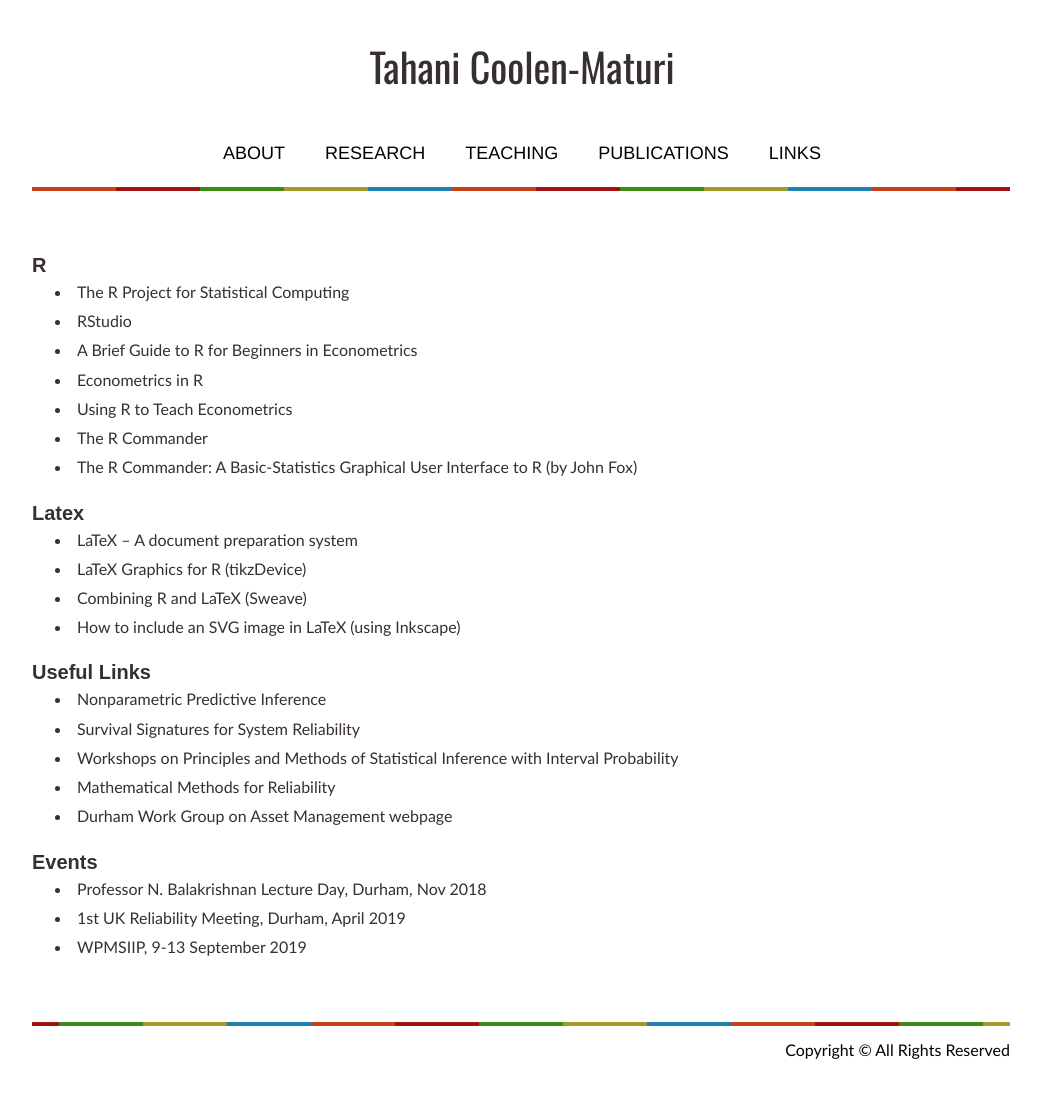
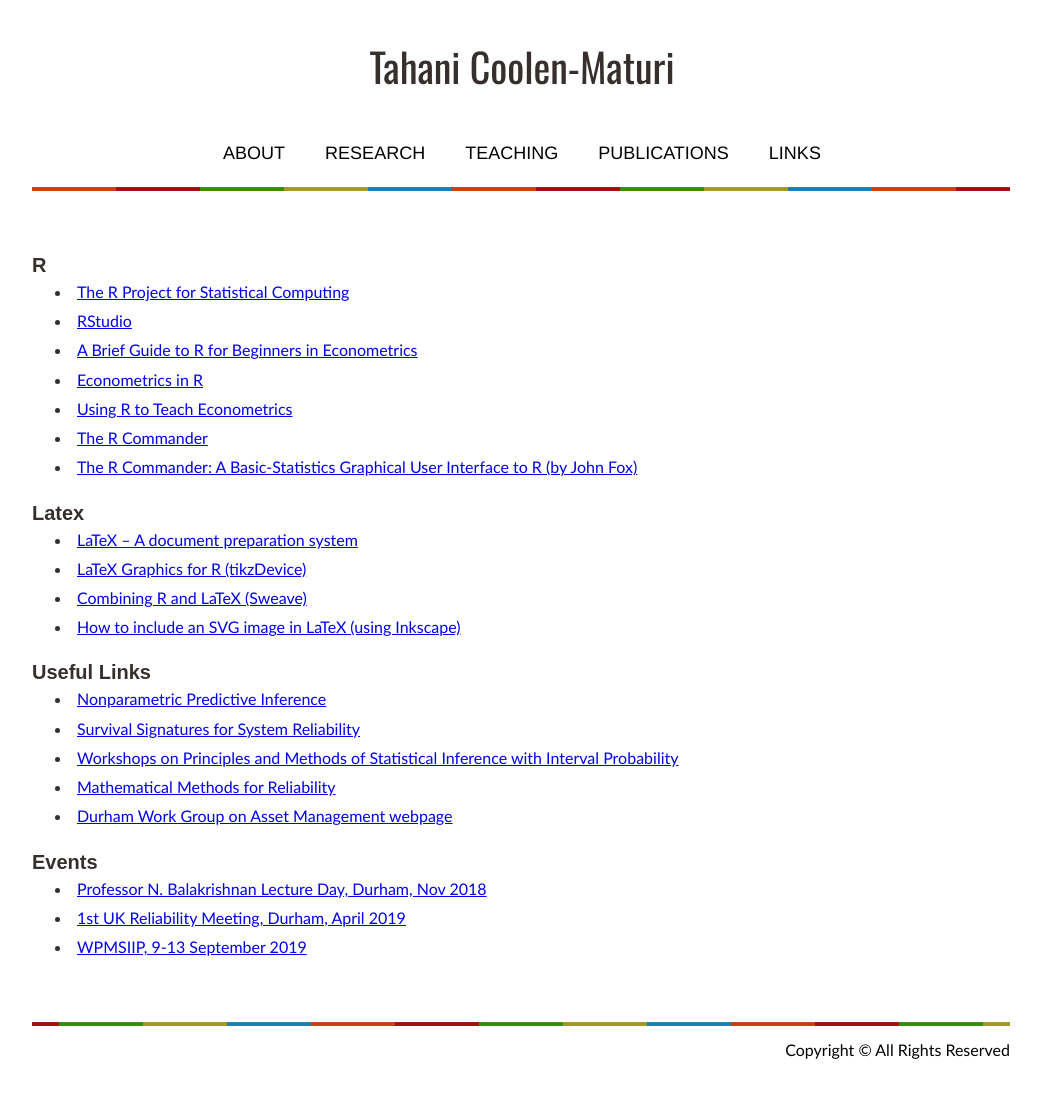
Before and after one commit to tmaturi/tmaturi00, a Jekyll site: the page built from links.md, in a window 1280 px wide. Shown: the whole page, without its empty margins (119-1160 px from the left). Built offline with Jekyll 4.4.1, drawn with Linux system fonts in a browser that asks for light colours; our own code applies the rules of GitHub Pages for plain Markdown files.

Commit message:
Update default.html

```diff
--- a/_layouts/default.html
+++ b/_layouts/default.html
@@ -42,27 +42,6 @@
       color: rgba(54, 47, 45, 1);
       padding: 5px;
     }
-
-
-    a:link {
-  text-decoration: none;
-  color: rgba(54, 47, 45, 1);
-}
-
-a:visited {
-  text-decoration: none;
-  color: rgba(54, 47, 45, 1);
-}
-
-a:hover {
-  text-decoration: underline;
-  color: rgba(54, 47, 45, 1);
-}
-
-a:active {
-  text-decoration: underline;
-  color: rgba(54, 47, 45, 1);
-}
 
     .textnormal {
       color: rgba(54, 47, 45, 1);
```
